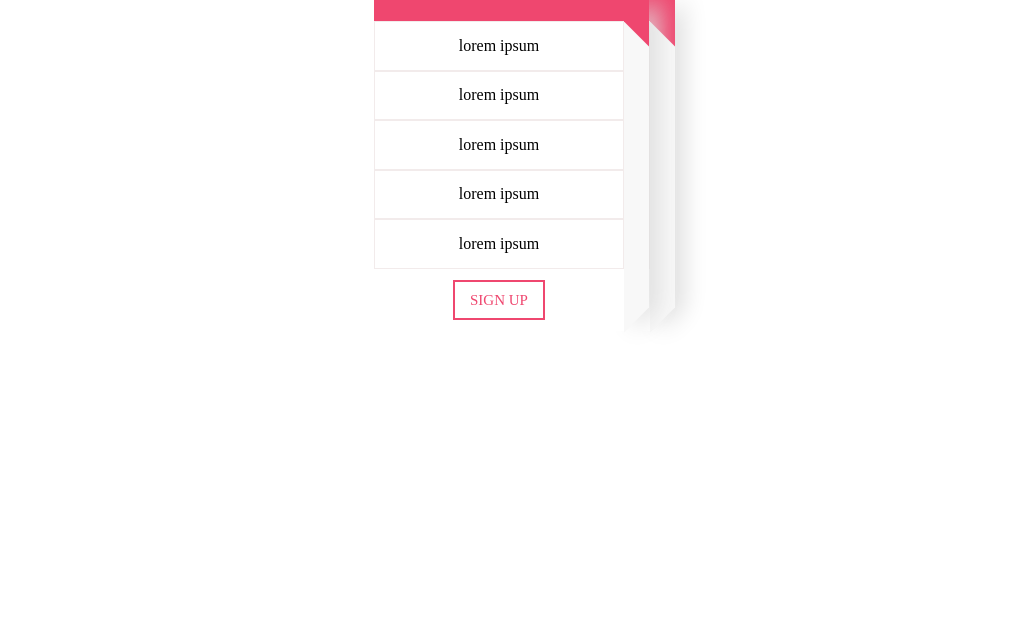
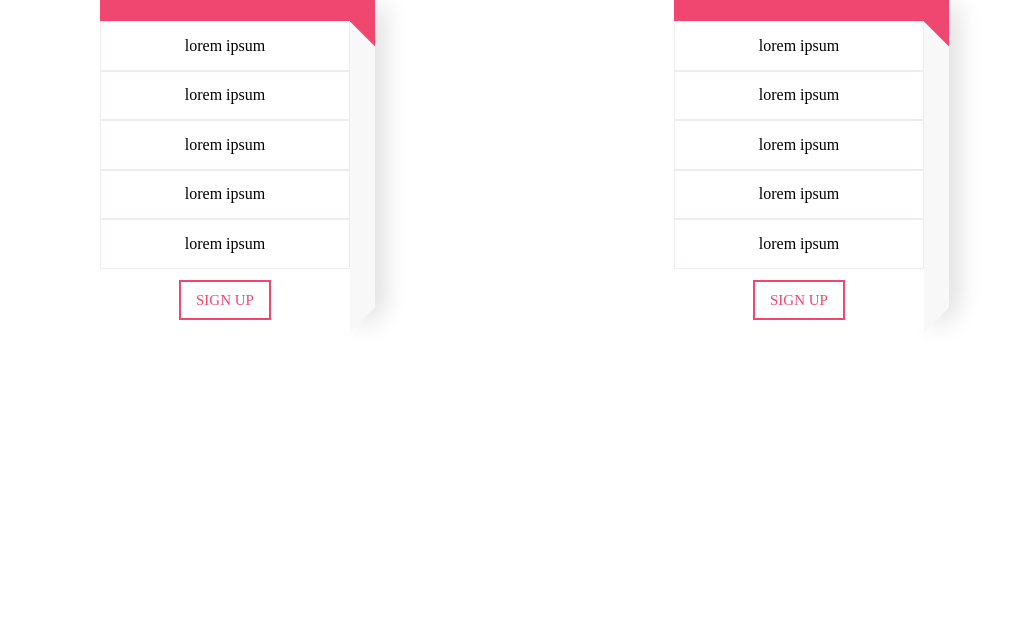
Before and after one commit to Rishabh8858/tsk5, a plain HTML site: page index.html in a window 1024 px wide. Shown: the part 164-800 px from the top of the page. Drawn offline with Linux system fonts and the light colour scheme.

Commit message:
Add files via upload

```diff
--- a/style.css
+++ b/style.css
@@ -11,11 +11,11 @@ ul{
     height: 100vh;
     width: 100vw;
     /* background-color: yellowgreen; */
-    display: flex;
+    /* display: flex;
     flex-direction: column;
-    justify-content: center;
+    justify-content: center; */
     /* padding-top: 50px; */
-    align-items: center;
+    /* align-items: center; */
 }
 
 .item1{
@@ -159,11 +159,25 @@ padding-right:15px;
 /* margin-top: 20px; */
 transition: all 0.4s ease 0s;
 }
-@media (min-width: 990px){
-  .item1{
-left: 400px;
-  }
-  .item2{
-    right: 400px;
-  }
+@media (max-width: 762px){
+.item1{
+    /* left: 30px; */
 }
+    .item2{
+
+    top: 550px;
+    left: 70px;
+    width: 250px;
+
+}
+}
+@media (min-width: 726px) and (max-width: 1024px){
+    .item2{
+        right: 100px;
+
+    }
+    .item1{
+        left: 100px;
+
+    }
+    }
```
